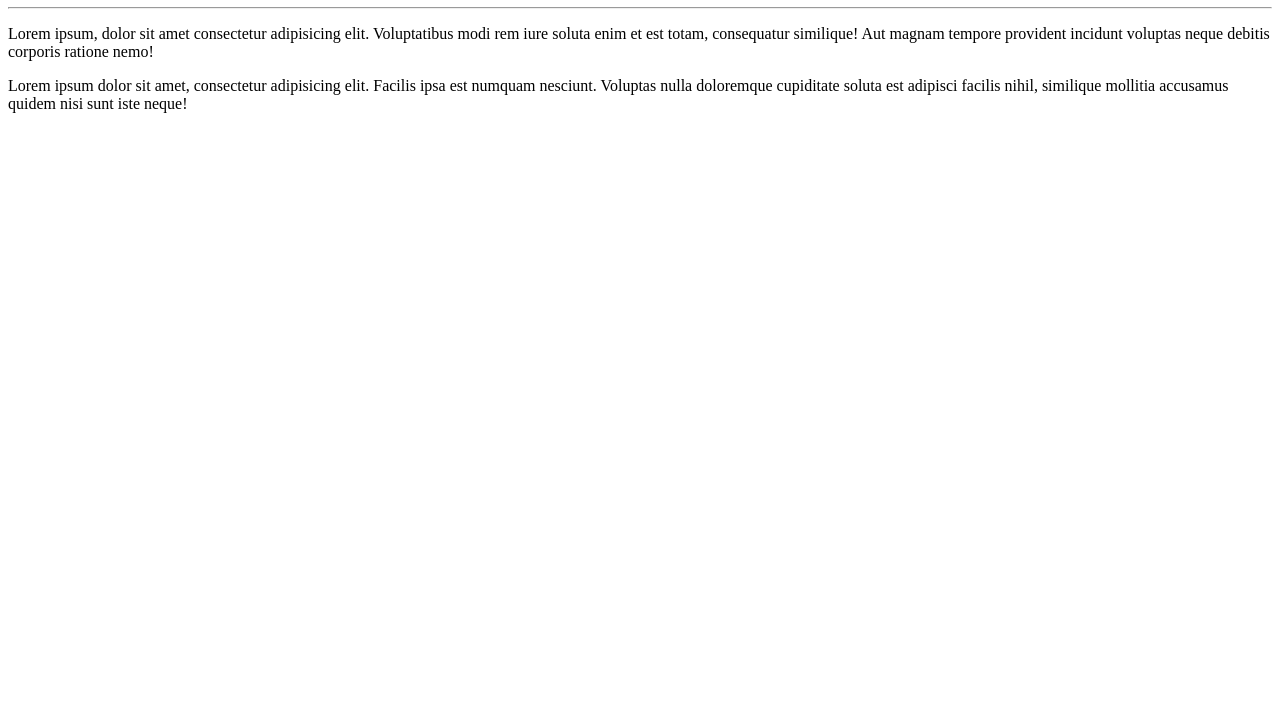
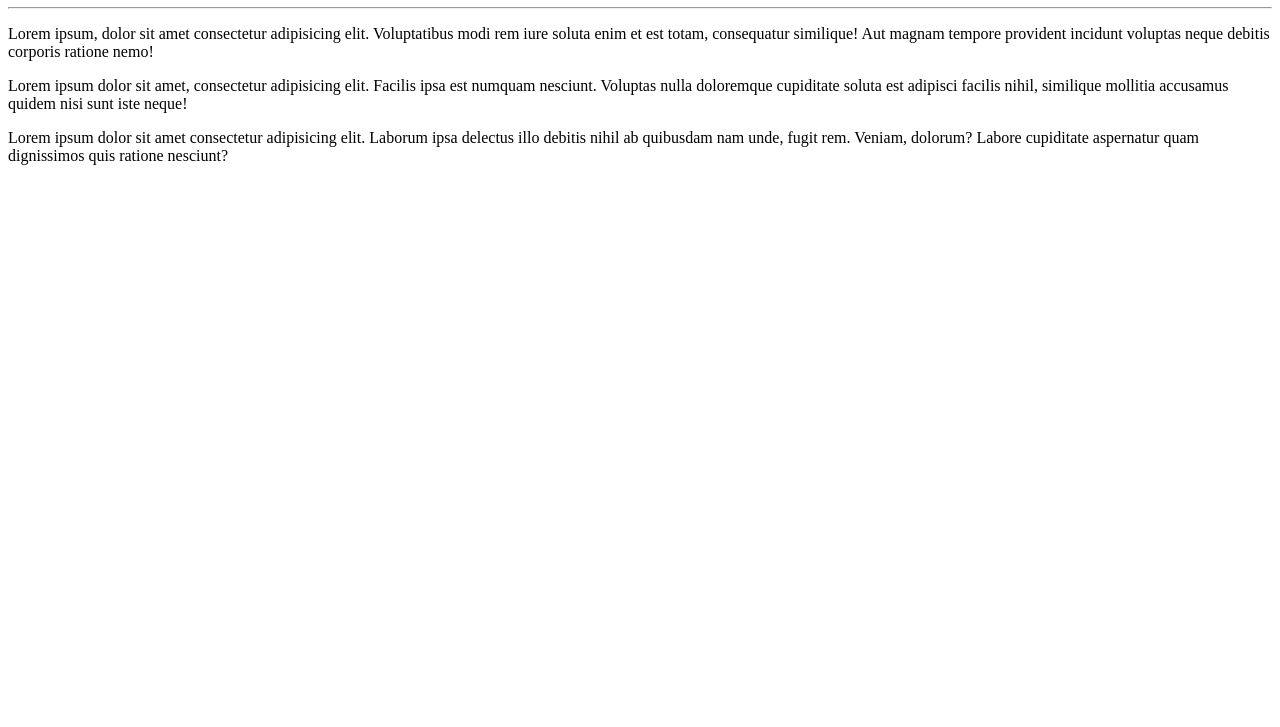
Before and after one commit to AllexWelter/Hello-World, a plain HTML site: page site-exemplo/index.html in a window 1280 px wide. Shown: the part 73-800 px from the top of the page. Drawn offline with Linux system fonts and the light colour scheme.

Commit message:
inserindo novo parágrafo para teste

```diff
--- a/site-exemplo/index.html
+++ b/site-exemplo/index.html
@@ -10,5 +10,6 @@
     <hr>
     <p>Lorem ipsum, dolor sit amet consectetur adipisicing elit. Voluptatibus modi rem iure soluta enim et est totam, consequatur similique! Aut magnam tempore provident incidunt voluptas neque debitis corporis ratione nemo!</p>
     <p>Lorem ipsum dolor sit amet, consectetur adipisicing elit. Facilis ipsa est numquam nesciunt. Voluptas nulla doloremque cupiditate soluta est adipisci facilis nihil, similique mollitia accusamus quidem nisi sunt iste neque!</p>
+    <p>Lorem ipsum dolor sit amet consectetur adipisicing elit. Laborum ipsa delectus illo debitis nihil ab quibusdam nam unde, fugit rem. Veniam, dolorum? Labore cupiditate aspernatur quam dignissimos quis ratione nesciunt?</p>
 </body>
 </html>
```
